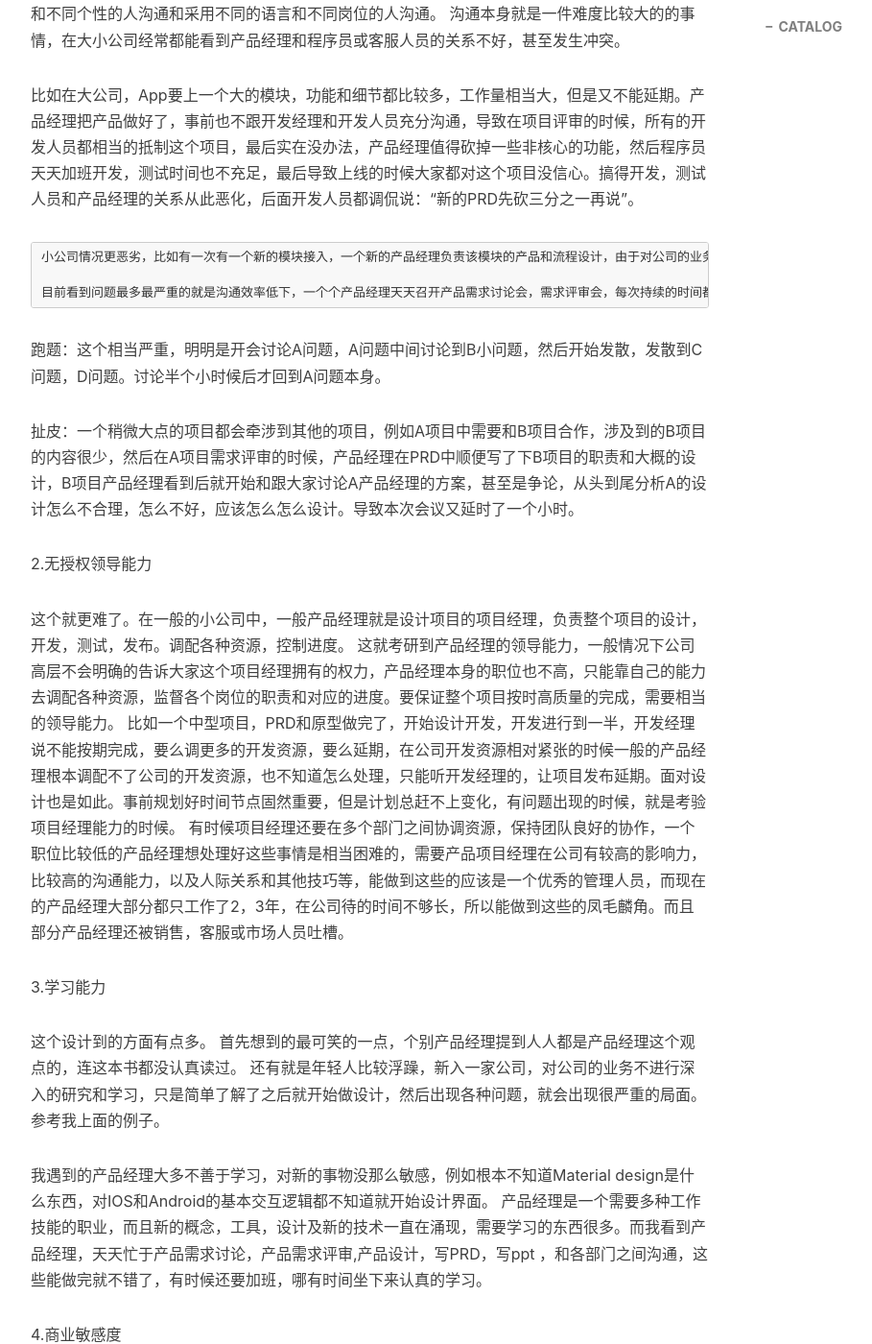
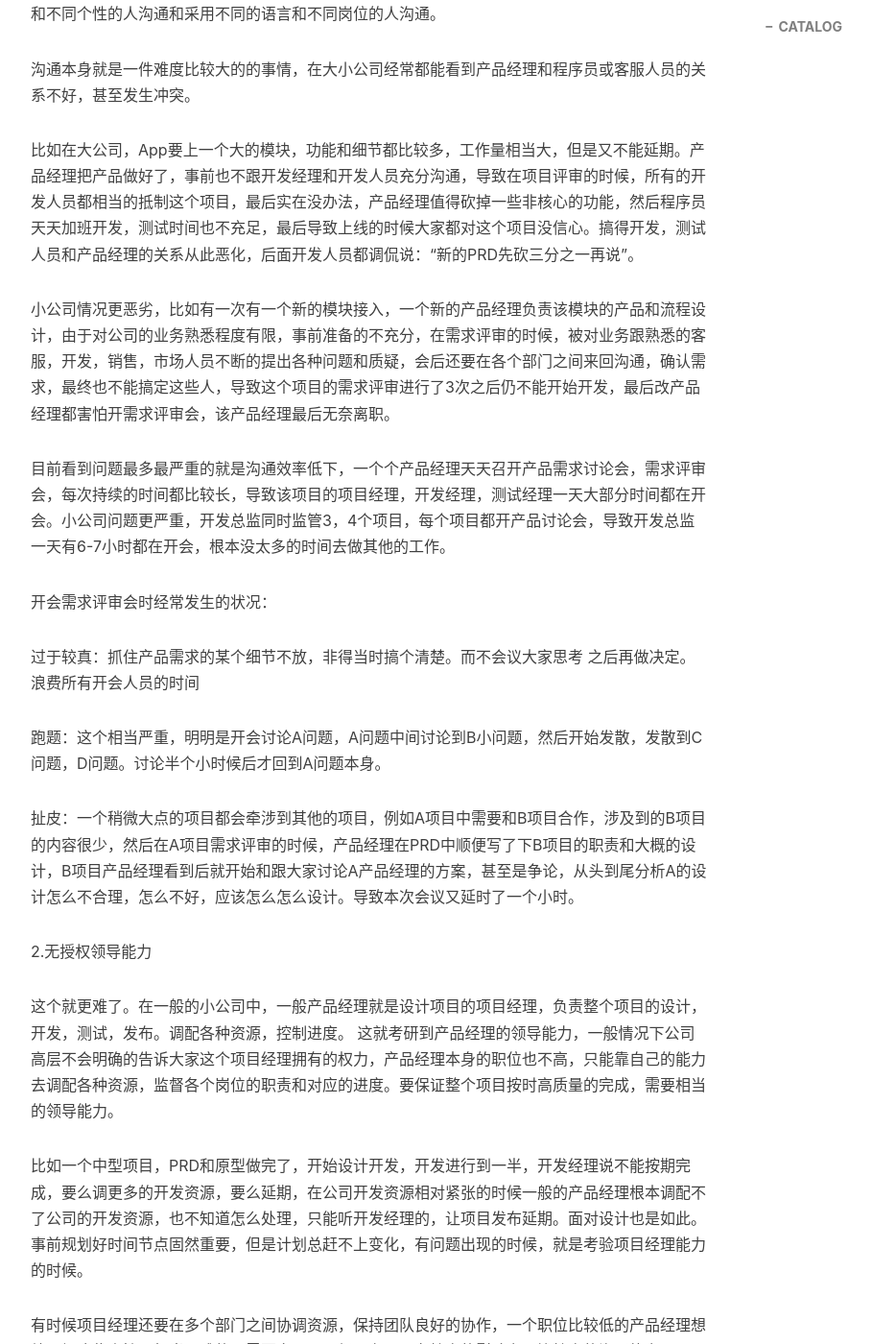
Before and after one commit to StevenDXC/Blog, a Jekyll site: the page built from _posts/2015-01-20-人人都是产品经理.md, in a window 1280 px wide and 1400 px high, scrolled down 1093 px. Shown: the whole window at 96% size, without its empty margins (233-1142 px from the left). Built offline with Jekyll 4.4.1, drawn with Linux system fonts in a browser that asks for light colours; nearby versions of some CDN libraries; Markdown is read by kramdown in place of the engine named in the settings; comment, search, counter and statistics services are not loaded; some of the changed text lies outside the part shown.

Commit message:
Update 2015-01-20-人人都是产品经理.md

```diff
--- a/_posts/2015-01-20-人人都是产品经理.md
+++ b/_posts/2015-01-20-人人都是产品经理.md
@@ -16,22 +16,25 @@ tags:
 
 书是好书，不过标题太大，被好多人误解或曲解了，再加上产品经理这个行业这几年比较热，工资又高，导致大批大批的青年选择或转行到产品经理。懂点产品，开发，设计的人，销售，客服，甚至都不懂的都转行到这个行业，会使用Axrue，会写个PPT，PRD，会开个需求评审会议就可以成为产品经理。导致这个行业水平的底线越来越低。所以导致现在的劣质App泛滥，同质化严重。甚至坑害了好多创业公司。
 
-我从做开发开始就认为产品经理是一个要求相当高的行业，但是通过这几年的看到的产品经理的各种状况，都相当的无语。下面就说说产品经理要求高的地方和我碰到的各种问题。
+我从做开发开始就认为产品经理是一个要求相当高的行业，但是通过这几年的看到的产品经理的各种状况，都相当的无语。下面就说说我碰到的各种问题和对应的思考。
 
 按照书中写的，产品经理需要具备的能力：
 
 1.沟通能力
 
-  和不同个性的人沟通和采用不同的语言和不同岗位的人沟通。
-  沟通本身就是一件难度比较大的的事情，在大小公司经常都能看到产品经理和程序员或客服人员的关系不好，甚至发生冲突。
+和不同个性的人沟通和采用不同的语言和不同岗位的人沟通。
 
-  比如在大公司，App要上一个大的模块，功能和细节都比较多，工作量相当大，但是又不能延期。产品经理把产品做好了，事前也不跟开发经理和开发人员充分沟通，导致在项目评审的时候，所有的开发人员都相当的抵制这个项目，最后实在没办法，产品经理值得砍掉一些非核心的功能，然后程序员天天加班开发，测试时间也不充足，最后导致上线的时候大家都对这个项目没信心。搞得开发，测试人员和产品经理的关系从此恶化，后面开发人员都调侃说：“新的PRD先砍三分之一再说”。
+沟通本身就是一件难度比较大的的事情，在大小公司经常都能看到产品经理和程序员或客服人员的关系不好，甚至发生冲突。
 
-    小公司情况更恶劣，比如有一次有一个新的模块接入，一个新的产品经理负责该模块的产品和流程设计，由于对公司的业务熟悉程度有限，事前准备的不充分，在需求评审的时候，被对业务跟熟悉的客服，开发，销售，市场人员不断的提出各种问题和质疑，会后还要在各个部门之间来回沟通，确认需求，最终也不能搞定这些人，导致这个项目的需求评审进行了3次之后仍不能开始开发，最后改产品经理都害怕开需求评审会，该产品经理最后无奈离职。
+比如在大公司，App要上一个大的模块，功能和细节都比较多，工作量相当大，但是又不能延期。产品经理把产品做好了，事前也不跟开发经理和开发人员充分沟通，导致在项目评审的时候，所有的开发人员都相当的抵制这个项目，最后实在没办法，产品经理值得砍掉一些非核心的功能，然后程序员天天加班开发，测试时间也不充足，最后导致上线的时候大家都对这个项目没信心。搞得开发，测试人员和产品经理的关系从此恶化，后面开发人员都调侃说：“新的PRD先砍三分之一再说”。
 
-    目前看到问题最多最严重的就是沟通效率低下，一个个产品经理天天召开产品需求讨论会，需求评审会，每次持续的时间都比较长，导致该项目的项目经理，开发经理，测试经理一天大部分时间都在开会。小公司问题更严重，开发总监同时监管3，4个项目，每个项目都开产品讨论会，导致开发总监一天有6-7小时都在开会，根本没太多的时间去做其他的工作。
+小公司情况更恶劣，比如有一次有一个新的模块接入，一个新的产品经理负责该模块的产品和流程设计，由于对公司的业务熟悉程度有限，事前准备的不充分，在需求评审的时候，被对业务跟熟悉的客服，开发，销售，市场人员不断的提出各种问题和质疑，会后还要在各个部门之间来回沟通，确认需求，最终也不能搞定这些人，导致这个项目的需求评审进行了3次之后仍不能开始开发，最后改产品经理都害怕开需求评审会，该产品经理最后无奈离职。
+
+目前看到问题最多最严重的就是沟通效率低下，一个个产品经理天天召开产品需求讨论会，需求评审会，每次持续的时间都比较长，导致该项目的项目经理，开发经理，测试经理一天大部分时间都在开会。小公司问题更严重，开发总监同时监管3，4个项目，每个项目都开产品讨论会，导致开发总监一天有6-7小时都在开会，根本没太多的时间去做其他的工作。
+
 开会需求评审会时经常发生的状况：
- 较真：抓住产品需求的某个细节不放，非得当时搞个清楚。而不会议大家思考  之后再做决定。浪费所有开会人员的时间
+
+过于较真：抓住产品需求的某个细节不放，非得当时搞个清楚。而不会议大家思考  之后再做决定。浪费所有开会人员的时间
 
 跑题：这个相当严重，明明是开会讨论A问题，A问题中间讨论到B小问题，然后开始发散，发散到C问题，D问题。讨论半个小时候后才回到A问题本身。
 
@@ -41,13 +44,17 @@ tags:
 
    这个就更难了。在一般的小公司中，一般产品经理就是设计项目的项目经理，负责整个项目的设计，开发，测试，发布。调配各种资源，控制进度。
 这就考研到产品经理的领导能力，一般情况下公司高层不会明确的告诉大家这个项目经理拥有的权力，产品经理本身的职位也不高，只能靠自己的能力去调配各种资源，监督各个岗位的职责和对应的进度。要保证整个项目按时高质量的完成，需要相当的领导能力。
+
 比如一个中型项目，PRD和原型做完了，开始设计开发，开发进行到一半，开发经理说不能按期完成，要么调更多的开发资源，要么延期，在公司开发资源相对紧张的时候一般的产品经理根本调配不了公司的开发资源，也不知道怎么处理，只能听开发经理的，让项目发布延期。面对设计也是如此。事前规划好时间节点固然重要，但是计划总赶不上变化，有问题出现的时候，就是考验项目经理能力的时候。
+
 有时候项目经理还要在多个部门之间协调资源，保持团队良好的协作，一个职位比较低的产品经理想处理好这些事情是相当困难的，需要产品项目经理在公司有较高的影响力，比较高的沟通能力，以及人际关系和其他技巧等，能做到这些的应该是一个优秀的管理人员，而现在的产品经理大部分都只工作了2，3年，在公司待的时间不够长，所以能做到这些的凤毛麟角。而且部分产品经理还被销售，客服或市场人员吐槽。
 
 3.学习能力
 
-  这个设计到的方面有点多。
-  首先想到的最可笑的一点，个别产品经理提到人人都是产品经理这个观点的，连这本书都没认真读过。
+这个设计到的方面有点多。
+
+首先想到的最可笑的一点，个别产品经理提到人人都是产品经理这个观点的，连这本书都没认真读过。
+
 还有就是年轻人比较浮躁，新入一家公司，对公司的业务不进行深入的研究和学习，只是简单了解了之后就开始做设计，然后出现各种问题，就会出现很严重的局面。参考我上面的例子。
 
 我遇到的产品经理大多不善于学习，对新的事物没那么敏感，例如根本不知道Material design是什么东西，对IOS和Android的基本交互逻辑都不知道就开始设计界面。
```
